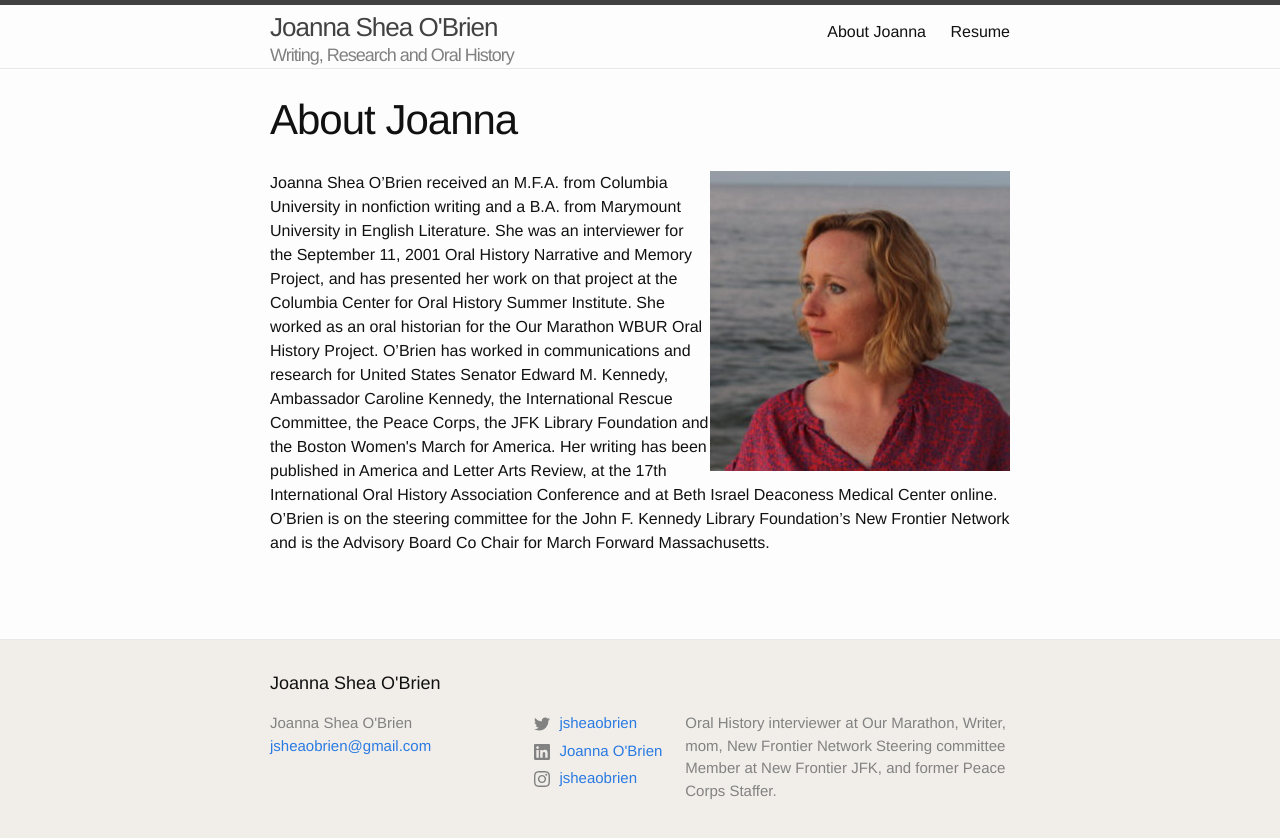
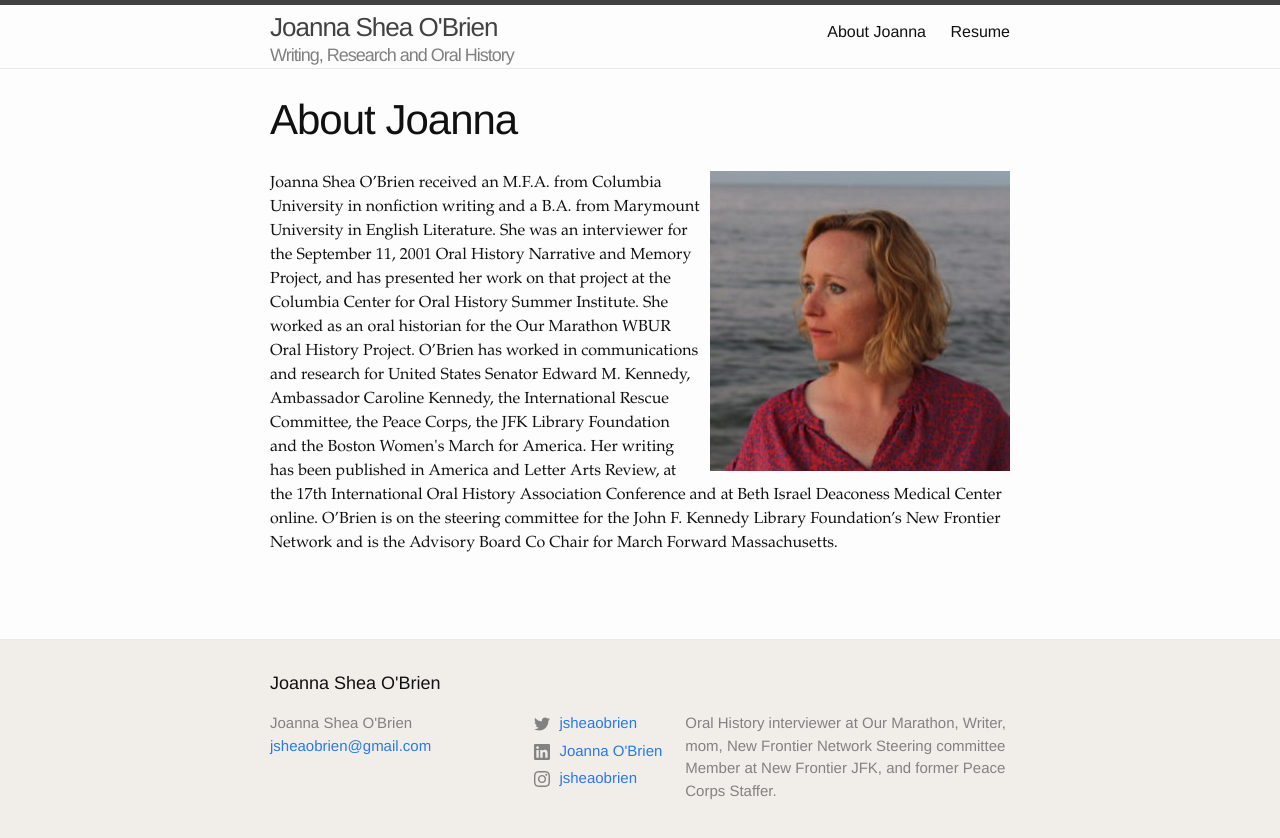
Before and after one commit to joannas7/joannas7.github.io, a Jekyll site: the page built from about.html, in a window 1280 px wide. Shown: the top 838 px of the page. Built offline with Jekyll 4.4.1, drawn with Linux system fonts in a browser that asks for light colours.

Commit message:
Added Garamond font to about page

```diff
--- a/assets/main.scss
+++ b/assets/main.scss
@@ -35,10 +35,21 @@ main {
   font-weight: 300;
 }
 
-.about p img {
-  float: right;
+.about {
+  font-family: Garamond, Baskerville, "Baskerville Old Face", "Hoefler Text", "Times New Roman", serif;
+  font-style: normal;
+  font-variant: normal;
+  h1 {
+    font-size: 24px;
+    font-weight: 500px;
+    line-height: 26.4px;
+    color: grey;
+  }
+  p {
+    font-weight: 400;
+    img {
+      margin-left: 10px;
+      float: right;
+    }
+  }
 }
-
-.about {
-
-}
```
